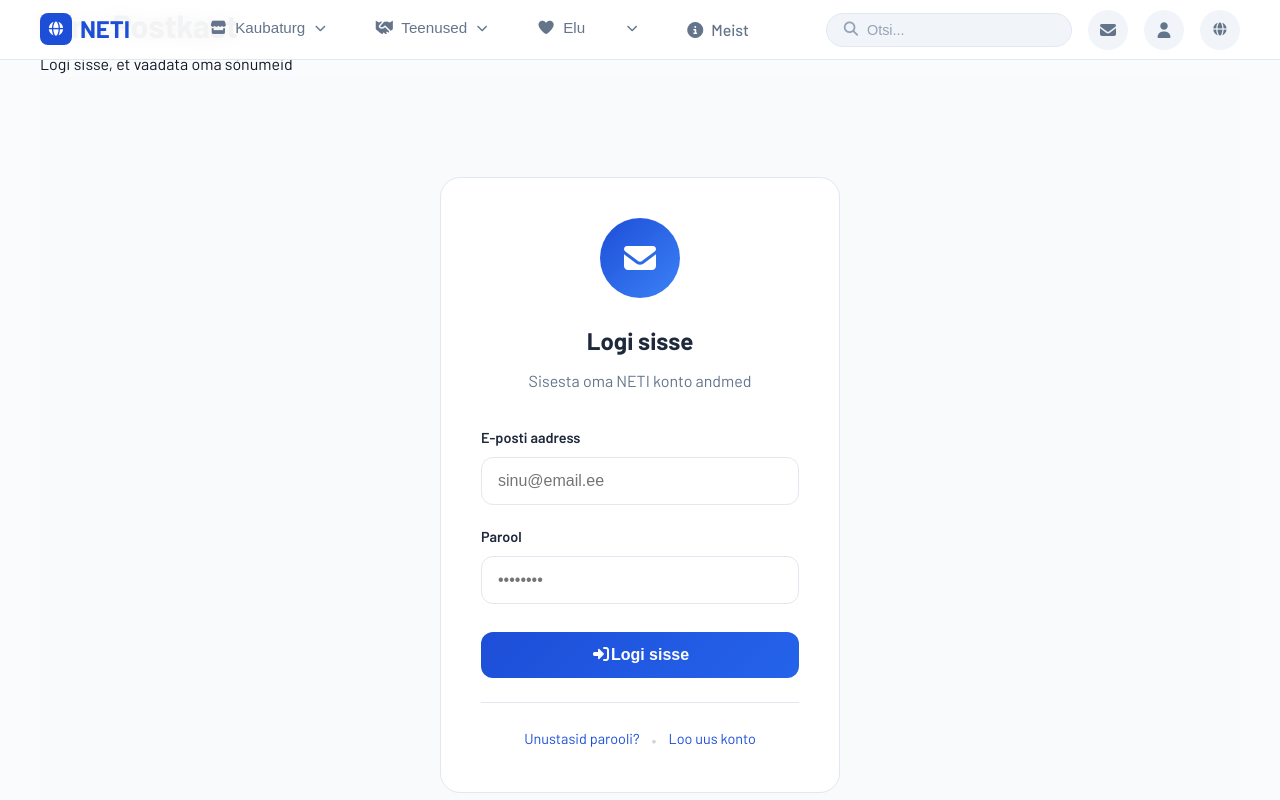
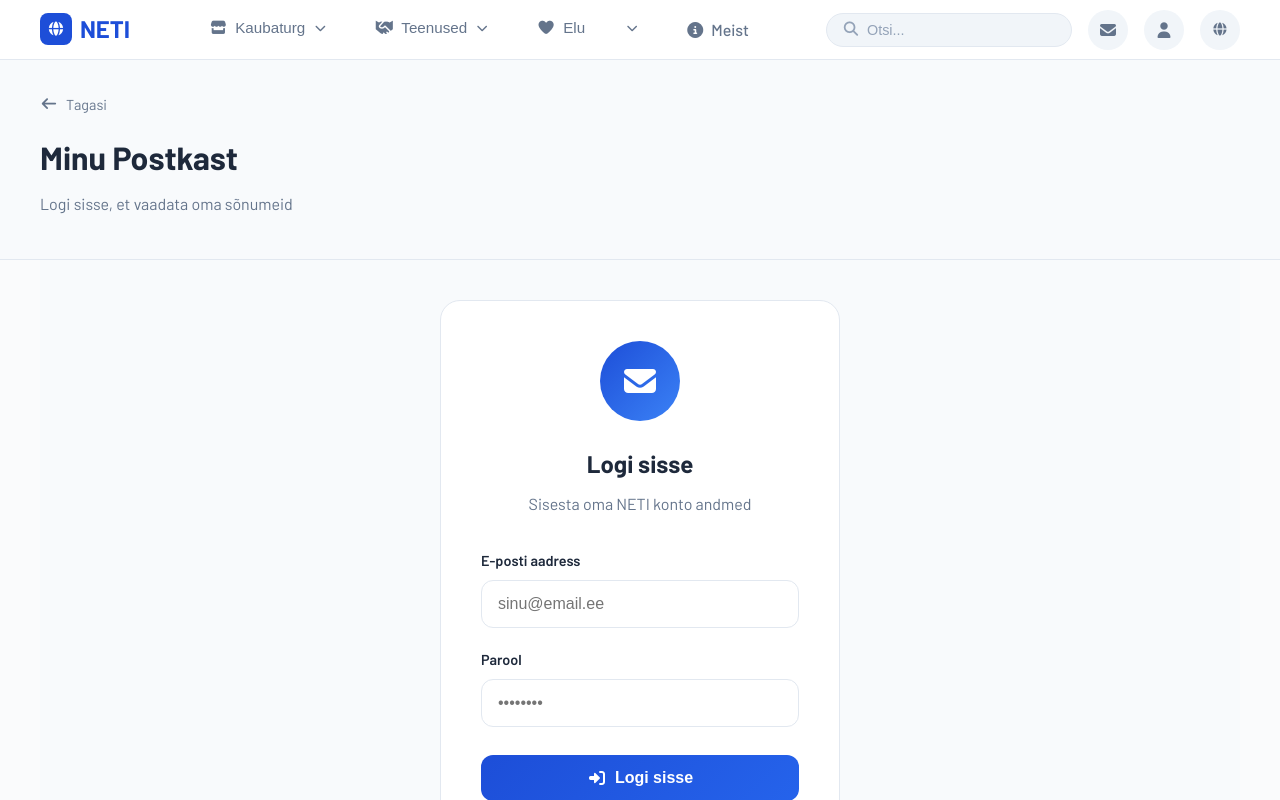
Before and after one commit to SilverL11vak/neti, a Next.js app: page /mailbox in a window 1280 px wide. Shown: the top 800 px of the page. Built offline with nearby package versions, Linux system fonts and the light colour scheme.

Commit message:
Fix mailbox page header styling to match kinnisvara detail page

```diff
--- a/src/app/mailbox/page.js
+++ b/src/app/mailbox/page.js
@@ -3,7 +3,7 @@
 import { useState } from 'react'
 import Link from 'next/link'
 import Navbar from '@/components/Navbar'
-import '../autod/globals.css'
+import '../kinnisvara/globals.css'
 
 export default function MailboxPage() {
   const [isLoggedIn, setIsLoggedIn] = useState(false)
@@ -63,10 +63,14 @@
         <Navbar />
 
         {/* Page Header */}
-        <div className="market-header">
+        <div className="detail-header">
           <div className="container">
+            <Link href="/" className="back-link">
+              <i className="fas fa-arrow-left"></i>
+              Tagasi
+            </Link>
             <h1>Minu Postkast</h1>
-            <p>Logi sisse, et vaadata oma sõnumeid</p>
+            <p className="detail-address">Logi sisse, et vaadata oma sõnumeid</p>
           </div>
         </div>
 
@@ -221,10 +225,14 @@
       <Navbar />
 
       {/* Page Header */}
-      <div className="market-header">
+      <div className="detail-header">
         <div className="container">
+          <Link href="/" className="back-link">
+            <i className="fas fa-arrow-left"></i>
+            Tagasi
+          </Link>
           <h1>Minu Postkast</h1>
-          <p>Sinu NETI isiklik postkast</p>
+          <p className="detail-address">Sinu NETI isiklik postkast</p>
         </div>
       </div>
 
```
